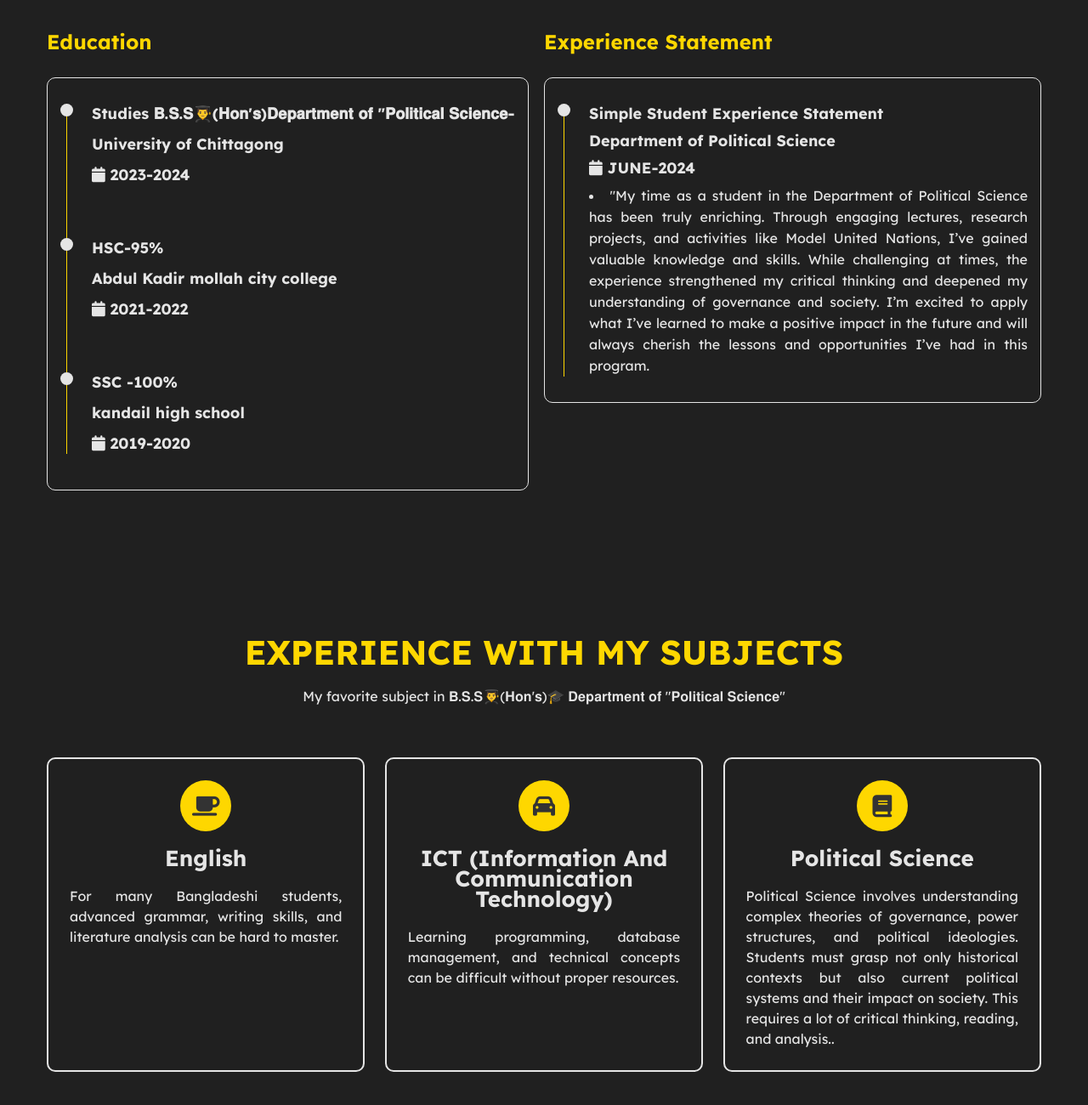
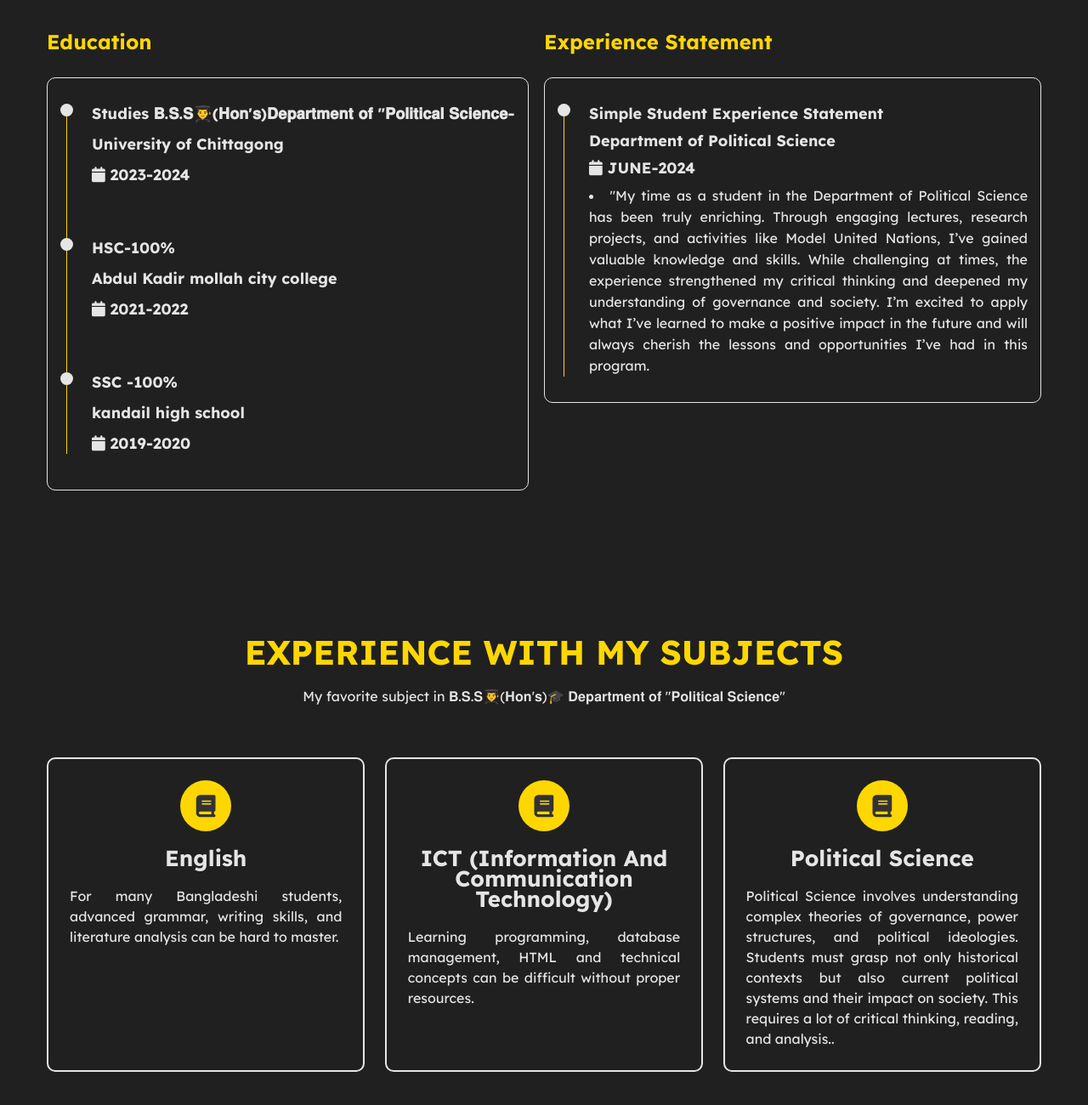
Before and after one commit to arifulislam19950/Reafatul-Alam-Rabbi-portfolio-website, a plain HTML site: page index.html in a window 1280 px wide. Shown: the part 1021-2321 px from the top of the page at 85% size. Drawn offline with nearby package versions, Linux system fonts and the light colour scheme.

Commit message:
Add files via upload

```diff
--- a/index.html
+++ b/index.html
@@ -114,7 +114,7 @@
                                 <!-- Timeline-item -->
                                 <div class="timeline-item">
                                     <div class="circle-dot"></div>
-                                    <h3 class="timeline-title">HSC-95%</h3>
+                                    <h3 class="timeline-title">HSC-100%</h3>
                                     <h4 class="timeline-title"> Abdul Kadir mollah city college </h4>
                                     <h4 class="timeline-title">
                                         <i class="fa fa-calendar"></i> 2021-2022
@@ -177,15 +177,15 @@
             <div class="projects">
                 <!-- 1st Project -->
                 <div class="project">
-                    <i class="fa fa-coffee"></i>
+                    <i class="fa-solid fa-book"></i>
                     <h4>English</h4>
                     <p>For many Bangladeshi students, advanced grammar, writing skills, and literature analysis can be hard to master.</p>
                 </div>
                  <!-- 2nd Project -->
                  <div class="project">
-                    <i class="fa fa-car"></i>
+                    <i class="fa-solid fa-book"></i>
                     <h4>ICT (Information and Communication Technology)</h4>
-                    <p>Learning programming, database management, and technical concepts can be difficult without proper resources.
+                    <p>Learning programming, database management, HTML and technical concepts can be difficult without proper resources.
                     </p>
                 </div>
                 <!-- 3rd Project -->
```
